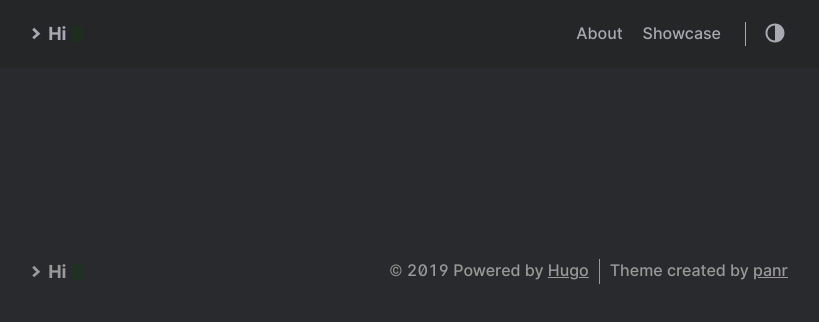
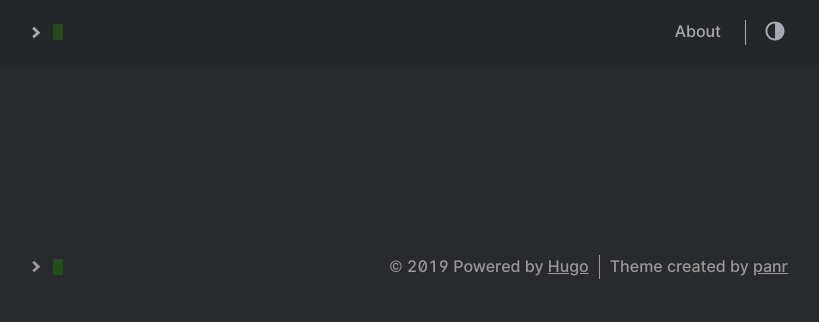
Before and after one commit to nicolasrivollet/nicolasrivollet.github.io, a plain HTML site: page categories/index.html in a window 1280 px wide. Shown: the whole page, without its empty margins (232-1051 px from the left). Drawn offline with Linux system fonts and the light colour scheme.

Commit message:
rebuilding site Sat Jun  1 16:58:27 CEST 2019

```diff
--- a/categories/index.html
+++ b/categories/index.html
@@ -58,7 +58,7 @@
   <polyline fill="none" stroke="#000" stroke-width="2" points="15 8 29.729 22.382 15 35.367"/>
 </svg>
 </span>
-    <span class="logo__text">Hi</span>
+    <span class="logo__text"> </span>
     <span class="logo__cursor"></span>
 
 </a>
@@ -74,10 +74,6 @@
 
 
 
-          <li><a href="/showcase">Showcase</a></li>
-
-
-
 
   </ul>
 
@@ -85,10 +81,6 @@
 
 
         <li><a href="/about">About</a></li>
-
-
-
-        <li><a href="/showcase">Showcase</a></li>
 
 
   </ul>
@@ -143,7 +135,7 @@
   <polyline fill="none" stroke="#000" stroke-width="2" points="15 8 29.729 22.382 15 35.367"/>
 </svg>
 </span>
-    <span class="logo__text">Hi</span>
+    <span class="logo__text"> </span>
     <span class="logo__cursor"></span>
 
 </a>
--- a/style.css
+++ b/style.css
@@ -1,4 +1,4 @@
 .logo__cursor {
-  background-color: #0f3d0f;
+  background-color: #1c7f03;
   animation: cursor 3s infinite;
 }
```
Also changed, not shown: index.html (+2 -10 lines), tags/index.html (+2 -10 lines), img/site_logo.jpg (added), 1 other file.
